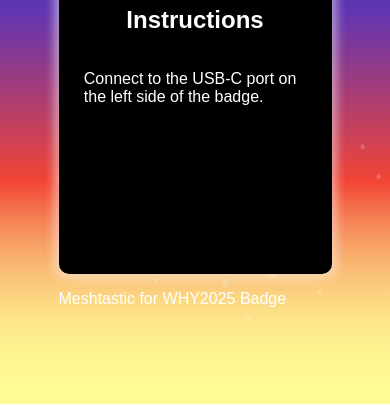
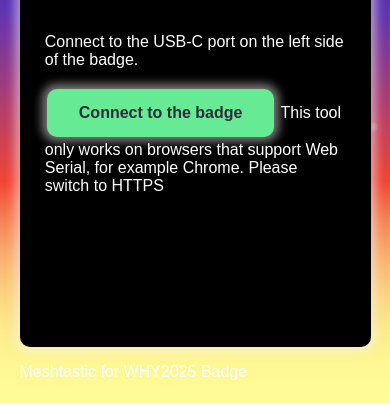
Before and after one commit to pkoryzna/meshtastic-ui-why-m2, a plain HTML site: page web-flasher/index.html in a window 390 px wide. Shown: the part 440-846 px from the top of the page. Drawn offline with Linux system fonts and the light colour scheme.

Commit message:
[TASK] Add styled connection button

```diff
--- a/web-flasher/index.html
+++ b/web-flasher/index.html
@@ -35,9 +35,19 @@
             <p>Connect to the USB-C port on the left side of the badge.</p>
         </section>
         <section id="installer">
-        <esp-web-install-button
-                manifest="manifest.json"
-        ></esp-web-install-button>
+
+
+            <esp-web-install-button
+            manifest="manifest.json"
+          >
+            <button slot="activate">Connect to the badge</button>
+            <span slot="unsupported">This tool only works on browsers that support Web Serial, for example Chrome.</span>
+            <span slot="not-allowed">Please switch to HTTPS</span>
+          </esp-web-install-button>
+
+
+
+
         </section>
         <section id="readme">
            <zero-md src="https://raw.githubusercontent.com/pkoryzna/meshtastic-ui-why-m2/refs/heads/main/README.md">
--- a/web-flasher/main.css
+++ b/web-flasher/main.css
@@ -10,6 +10,27 @@ h1, h2 {
     text-align: center;
 }
 
+button {
+    background-color: rgb(103, 234, 148); /* Green */
+    border: none;
+    color: rgb(44, 45, 60);
+    padding: 15px 32px;
+    text-align: center;
+    text-decoration: none;
+    display: inline-block;
+    font-size: 16px;
+    margin: 4px 2px;
+    cursor: pointer;
+    border-radius: 10px;
+    font-weight: bold;
+    box-shadow: 0px 0px 10px 5px rgba(246, 244, 244, 0.5);
+
+  }
+
+button:hover {
+    box-shadow: 0px 0px 20px 5px rgba(253, 253, 253, 0.766);
+}
+
 body {
     margin: 3vh;
     background-image: url('./assets/starry-background.svg');
@@ -19,6 +40,12 @@ body {
     max-width: 70vw;
     margin-left: auto;
     margin-right: auto;
+}
+
+@media screen and (max-width: 600px) {
+    body {
+        max-width: 90vw;
+    }
 }
 
 #main {
```
Also changed, not shown: web-flasher/markdown-styles.css (+15 -2 lines).
